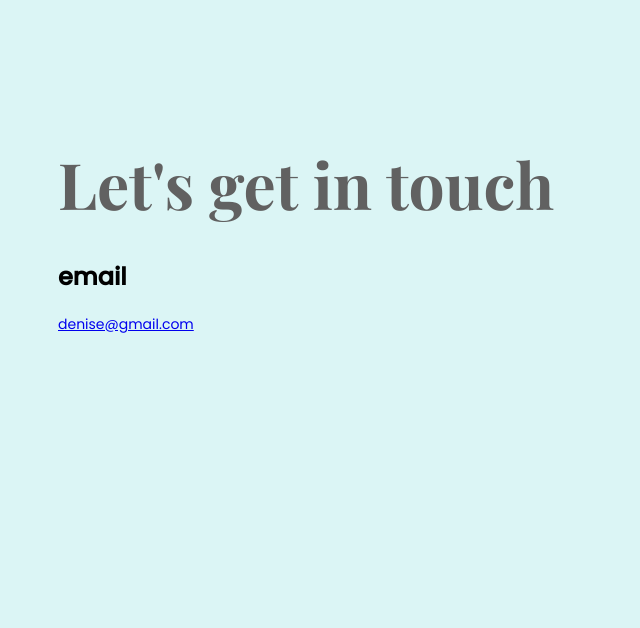
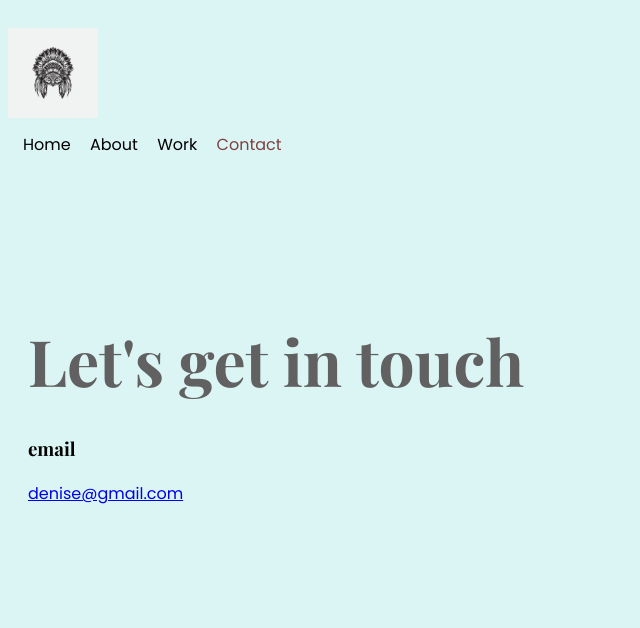
Before and after one commit to deniseglaus/Porfolio-project, a plain HTML site: page contact.html in a window 1280 px wide. Shown: the whole page, without its empty margins (0-640 px from the left). Drawn offline with nearby package versions, Linux system fonts and the light colour scheme.

Commit message:
added navigation bar

```diff
--- a/contact.html
+++ b/contact.html
@@ -5,8 +5,8 @@
     <meta http-equiv="X-UA-Compatible" content="IE=edge" />
     <meta name="viewport" content="width=device-width, initial-scale=1.0" />
     <title>Denise: Contact</title>
-    <meta name="description" content="Denise Glaus: get in touch! />
-    <link
+    <meta name="description" content="Denise Glaus: Contact />
+     <link
       href="https://cdn.jsdelivr.net/npm/bootstrap@5.2.0-beta1/dist/css/bootstrap.min.css"
       rel="stylesheet"
       integrity="sha384-0evHe/X+R7YkIZDRvuzKMRqM+OrBnVFBL6DOitfPri4tjfHxaWutUpFmBp4vmVor"
@@ -25,16 +25,28 @@
     ></script>
   </head>
   <body>
-    <div class="container-section">
-      <div class="container">
-        <div class="container-content">
+    <div class="container">
+    <nav class="d-flex justify-content-between">
+      <a href="/">
+      <img src="/images/owl.jpg" class="logo" alt="logo" />
+      <ul>
+        <li><a href="/" title="home">Home</a></li>
+        <li><a href="/about.html" title="about">About</a></li>
+        <li><a href="/work.html" title="work">Work</a></li>
+        <li class="active"><a href="/contact.html" title="contact">Contact</a></li>
+      </ul>
+    </nav>
+  </div>
+    <div class="container container-section">
+        <div cxslass="container-content">
           <h1 class="mb-5 text-center">Let's get in touch</h1>
           <h3>email</h3>
           <p>
             <a href="mailto:denise@gmail.com">denise@gmail.com</a>
           </p>
         </div>
-      </div>
+    </div>
+    </div>
     </div>
     <script
       src="https://cdn.jsdelivr.net/npm/bootstrap@5.2.0-beta1/dist/js/bootstrap.bundle.min.js"
--- a/style/styles.css
+++ b/style/styles.css
@@ -72,6 +72,31 @@ p {
 .container-content p {
   font-size: 14px;
 }
+.logo {
+  max-height: 90px;
+}
+nav {
+  padding: 20px 0;
+}
+nav li {
+  display: inline;
+  list-style: none;
+  line-height: 40px;
+  margin-left: 15px;
+}
+nav ul {
+  padding: 0;
+  margin: 0;
+}
+nav a {
+  text-decoration: none;
+  color: black;
+  transition: all 100ms ease-in-out;
+}
+nav li.active a,
+nav a:hover {
+  color: rgb(126, 64, 64);
+}
 
 @media (max-width: 900px) {
   .project-description {
@@ -92,4 +117,10 @@ p {
     text-align: center;
     padding: 0;
   }
+  .logo {
+    max-height: 45px;
+  }
+  nav a {
+    font-size: 15px;
+  }
 }
```
Also changed, not shown: about.html (+12 -0 lines), index.html (+13 -1 lines), work.html (+12 -0 lines), images/feather.jpeg (added), images/owl.jpg (added), 1 other file.
